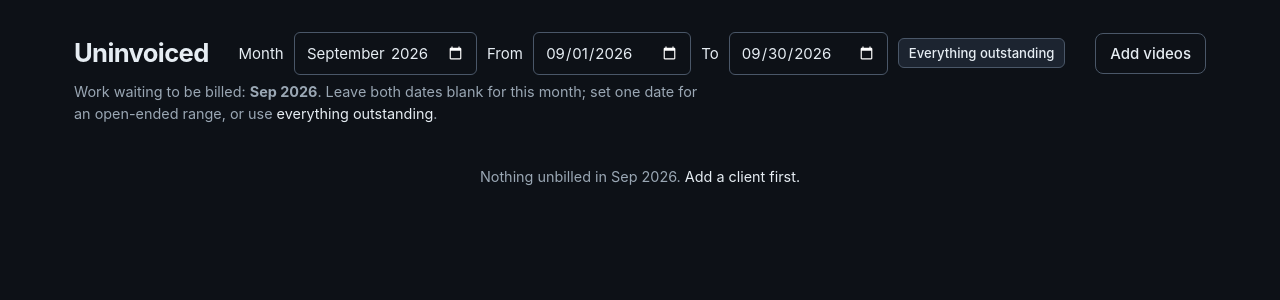
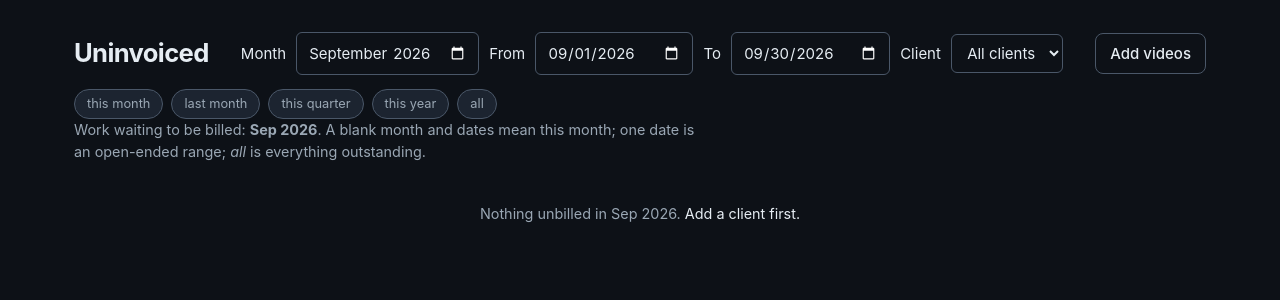
Before and after one commit to JuiceyDew/BusyPanel, a FastAPI app: page / in a window 1280 px wide. Shown: the part 59-359 px from the top of the page. Run offline with FastAPI, Linux system fonts and the light colour scheme; data that the repository does not hold is empty.

Commit message:
feat: bill every unbilled video for a client, and filter the landing page
The landing page's only action billed whatever the date filter happened to show,
which is backwards for the common case: the work is unbilled, so bill all of it.

- **Bill all unbilled** is now the primary per-row action and takes no date bound
  at all. Bill this range (the filtered window) and Bill as one (the batch on one
  line) stay as the secondary actions. A confirm names the client and video count,
  because this is the button that spends money.
- The route takes an explicit `all` flag ahead of `month` and `start`/`end`, so
  the three ways to choose the work are stated rather than inferred from which
  fields happen to be blank.
- Filter options: one-click range presets (this month / last month / this quarter
  / this year / all) as chips, and a Client picker that narrows the table. Both
  are filters only -- they change what is listed and what "this range" means, never
  what "all unbilled" bills.
- `range=all` replaces the previous `all=1` flag, so every preset comes through
  one parameter; a nonsense preset falls back to this month rather than erroring.
- Preset chips carry the current client filter, so switching range does not
  silently widen the list back out.

Verified: 88 pytest (was 86); nix flake check green; a browser walkthrough over a
loopback port covered the presets, the client picker, the chips carrying the
filter, and Bill all unbilled producing an invoice for a client whose other work
was outside the month being displayed.

```diff
--- a/busypanel/billing.py
+++ b/busypanel/billing.py
@@ -130,7 +130,8 @@ def unbilled_videos(con: sqlite3.Connection, client_id: int,
 
 
 def unbilled_summary(con: sqlite3.Connection, period_start: str | None = None,
-                     period_end: str | None = None) -> list[dict]:
+                     period_end: str | None = None,
+                     client_id: int | None = None) -> list[dict]:
     """One dict per active client that has unbilled videos in the range.
 
     Key names are read literally by the landing template: client_id, client_name,
@@ -144,6 +145,9 @@ def unbilled_summary(con: sqlite3.Connection, period_start: str | None = None,
         "WHERE v.invoice_id IS NULL AND c.archived = 0"
     )
     params: list[object] = []
+    if client_id:
+        sql += " AND c.id = ?"
+        params.append(client_id)
     if period_start:
         sql += " AND v.shot_on >= ?"
         params.append(period_start)
--- a/busypanel/web/app.py
+++ b/busypanel/web/app.py
@@ -21,7 +21,9 @@ import sqlite3
 from datetime import datetime
 from pathlib import Path
 
-from fastapi import FastAPI, Form, HTTPException, Request
+from urllib.parse import urlencode
+
+from fastapi import FastAPI, Form, HTTPException, Query, Request
 from fastapi.responses import HTMLResponse, RedirectResponse, Response
 from fastapi.staticfiles import StaticFiles
 from fastapi.templating import Jinja2Templates
@@ -272,20 +274,48 @@ def _lines(invoice_id: int) -> list[sqlite3.Row]:
 # --- landing: unbilled work -----------------------------------------------------
 
 
+def _range_presets(today: str) -> dict[str, tuple[str | None, str | None]]:
+    """Named ranges, as (start, end). `None` means unbounded.
+
+    These exist so the common cases are one click rather than two date boxes:
+    a plain visit is already "this month", so only the genuinely different ones
+    need naming.
+    """
+    y, m = int(today[:4]), int(today[5:7])
+    first = f"{y:04d}-{m:02d}-01"
+    last = f"{y:04d}-{m:02d}-{calendar.monthrange(y, m)[1]:02d}"
+    prev_y, prev_m = (y - 1, 12) if m == 1 else (y, m - 1)
+    prev_first = f"{prev_y:04d}-{prev_m:02d}-01"
+    prev_last = f"{prev_y:04d}-{prev_m:02d}-{calendar.monthrange(prev_y, prev_m)[1]:02d}"
+    quarter_start_month = ((m - 1) // 3) * 3 + 1
+    return {
+        "this-month": (first, last),
+        "last-month": (prev_first, prev_last),
+        "this-quarter": (f"{y:04d}-{quarter_start_month:02d}-01", last),
+        "this-year": (f"{y:04d}-01-01", f"{y:04d}-12-31"),
+        "all": (None, None),
+    }
+
+
 @app.get("/", response_class=HTMLResponse)
 def home(request: Request, month: str | None = None, start: str | None = None,
-         end: str | None = None, all: int = 0, empty: int = 0):
+         end: str | None = None,
+         range_: str = Query("", alias="range"),
+         client: int | None = None, empty: int = 0):
     """Uninvoiced work.
 
     The month picker stays the quick path, so a plain visit still means "this
-    month"; `start`/`end` are the flexible one and win when either is given.
-    `all=1` shows everything outstanding, which is the case a once-a-month flow
-    keeps people waiting on -- it needs its own flag because a blank date input
-    and an absent one are the same query string.
+    month". `range` names one of the presets; explicit `start`/`end` are the
+    flexible path and win when either is given. `client` narrows the table to one
+    client, which is what keeps the list readable once there are many.
     """
-    if all:
-        period_start = period_end = None
+    today = billing.today()
+    presets = _range_presets(today)
+    active_range = ""
+    if range_ in presets:
+        period_start, period_end = presets[range_]
         ym = ""
+        active_range = range_
     elif (start or "").strip() or (end or "").strip():
         period_start = _parse_date(start or "")
         period_end = _parse_date(end or "")
@@ -295,18 +325,20 @@ def home(request: Request, month: str | None = None, start: str | None = None,
         period_start, period_end = _month_bounds(ym)
     con = _conn()
     try:
-        unbilled = billing.unbilled_summary(con, period_start, period_end)
+        unbilled = billing.unbilled_summary(con, period_start, period_end, client)
     finally:
         con.close()
     return templates.TemplateResponse(request, "home.html", {
         "s": settings, "month": ym, "start": period_start or "",
         "end": period_end or "", "period_start": period_start,
-        "period_end": period_end, "all": bool(all),
+        "period_end": period_end, "active_range": active_range,
+        "presets": list(presets),
         "range_label": billing.human_range(period_start, period_end),
         "unbilled": unbilled,
         "total_cents": sum(r["total_cents"] for r in unbilled),
         "clients": _clients(),
-        "today": billing.today(),
+        "client": client,
+        "today": today,
         "empty": bool(empty),
         "active": "home",
     })
@@ -616,21 +648,25 @@ def invoice_monthly(
     month: str = Form(""),
     start: str = Form(""),
     end: str = Form(""),
+    all: str = Form(""),
     group: str = Form(""),
     label: str = Form(""),
 ):
     """Bill one client's unbilled videos.
 
-    `month` is the quick "just bill July" path and stays the default; `start` and
-    `end` are the flexible one, either may be blank (open-ended), and both blank
-    bills everything still outstanding. `group` folds the whole range into a
-    single line. A bad date is treated as "no bound", never a 500.
+    Three ways to choose the work, in precedence order: `all` bills every
+    unbilled video for the client with no date bound (the primary action on the
+    landing page); `month` is the quick "just bill July"; `start`/`end` is the
+    flexible range, where either end may be blank. A bad date is treated as "no
+    bound", never a 500.
     """
-    start, end = start.strip(), end.strip()
-    if month.strip():
-        start, end = _month_bounds(_parse_month(month))
-    period_start = _parse_date(start)
-    period_end = _parse_date(end)
+    if all.strip():
+        period_start = period_end = None
+    elif month.strip():
+        period_start, period_end = _month_bounds(_parse_month(month))
+    else:
+        period_start = _parse_date(start.strip())
+        period_end = _parse_date(end.strip())
     con = _conn()
     try:
         try:
@@ -648,8 +684,10 @@ def invoice_monthly(
     finally:
         con.close()
     if not invoice_id:
-        return RedirectResponse(
-            f"/?start={period_start or ''}&end={period_end or ''}&empty=1", status_code=303)
+        query = urlencode({k: v for k, v in (
+            ("start", period_start or ""), ("end", period_end or ""),
+            ("empty", "1")) if v})
+        return RedirectResponse(f"/?{query}", status_code=303)
     return RedirectResponse(f"/invoices/{invoice_id}", status_code=303)
 
 
--- a/busypanel/web/static/style.css
+++ b/busypanel/web/static/style.css
@@ -198,6 +198,9 @@ label { display: block; margin: 14px 0; }
 .form-grid { display: grid; gap: 12px; }
 .filters { display: flex; flex-wrap: wrap; gap: 10px; align-items: center; }
 .filters label { margin: 0; }
+/* A row of preset links under the page head: same chip language as the invoice
+   status filter, but a whole range per click rather than one form control. */
+.chips { display: flex; flex-wrap: wrap; gap: 8px; align-items: center; margin: 14px 0 0; }
 .actions { display: flex; flex-wrap: wrap; gap: 10px; align-items: center; }
 .actions label { margin: 0; }
 
--- a/busypanel/web/templates/home.html
+++ b/busypanel/web/templates/home.html
@@ -11,16 +11,33 @@
     <label>Month <input type="month" name="month" value="{{ month }}" data-autosubmit></label>
     <label>From <input type="date" name="start" value="{{ start }}" data-autosubmit></label>
     <label>To <input type="date" name="end" value="{{ end }}" data-autosubmit></label>
-    <a class="btn btn-sm{% if all %} btn-primary{% endif %}" href="/?all=1" data-swap>Everything outstanding</a>
+    <label>Client
+      <select name="client" data-autosubmit>
+        <option value="">All clients</option>
+        {% for c in clients %}
+        <option value="{{ c.id }}" {% if client == c.id %}selected{% endif %}>{{ c.name }}</option>
+        {% endfor %}
+      </select>
+    </label>
     <noscript><button type="submit">Show</button></noscript>
   </form>
   <div class="page-actions">
     <a class="btn btn-ghost" href="/videos">Add videos</a>
   </div>
 </div>
+
+{# Presets are links, not form controls: each is a complete range, so a click
+   replaces the whole query rather than merging with the date boxes. #}
+<div class="chips">
+  {% for p in presets %}
+  <a class="chip{% if active_range == p %} on{% endif %}"
+     {% if active_range == p %}aria-current="true"{% endif %}
+     href="/?range={{ p }}{% if client %}&client={{ client }}{% endif %}" data-swap>{{ p.replace('-', ' ') }}</a>
+  {% endfor %}
+</div>
 <p class="page-sub">Work waiting to be billed: <strong>{{ range_label }}</strong>.
-  Leave both dates blank for this month; set one date for an open-ended range, or use
-  <a href="/?all=1" data-swap>everything outstanding</a>.</p>
+  A blank month and dates mean this month; one date is an open-ended range;
+  <em>all</em> is everything outstanding.</p>
 
 <div data-region="unbilled">
 {% if unbilled %}
@@ -39,13 +56,21 @@
         <td class="num">{% if row.rate_cents %}{{ fmt_cents(row.rate_cents) }}{% else %}—{% endif %}</td>
         <td class="row-actions">
           <a class="btn btn-sm" href="/videos?client={{ row.client_id }}{% if month %}&month={{ month }}{% endif %}">View videos</a>
-          {# Two ways to bill the same range: one line per video (the default,
-             what a client sees itemised) or one line for the batch. #}
+          {# The primary action bills every unbilled video for this client, with
+             no date bound at all -- the range above is just a filter on what is
+             listed. The ranged bill is the secondary one, for when a window
+             matters. Two ways per client: itemised, or one line for the batch. #}
+          <form method="post" action="/invoices/monthly"
+                data-confirm="Bill all {{ row.count }} unbilled videos for {{ row.client_name }}?">
+            <input type="hidden" name="client_id" value="{{ row.client_id }}">
+            <input type="hidden" name="all" value="1">
+            <button class="btn btn-primary btn-sm">Bill all unbilled</button>
+          </form>
           <form method="post" action="/invoices/monthly">
             <input type="hidden" name="client_id" value="{{ row.client_id }}">
             <input type="hidden" name="start" value="{{ start }}">
             <input type="hidden" name="end" value="{{ end }}">
-            <button class="btn btn-primary btn-sm">Bill itemised</button>
+            <button class="btn btn-sm">Bill this range</button>
           </form>
           <form method="post" action="/invoices/monthly">
             <input type="hidden" name="client_id" value="{{ row.client_id }}">
```
Also changed, not shown: tests/test_web.py (+49 -5 lines), README.md.
